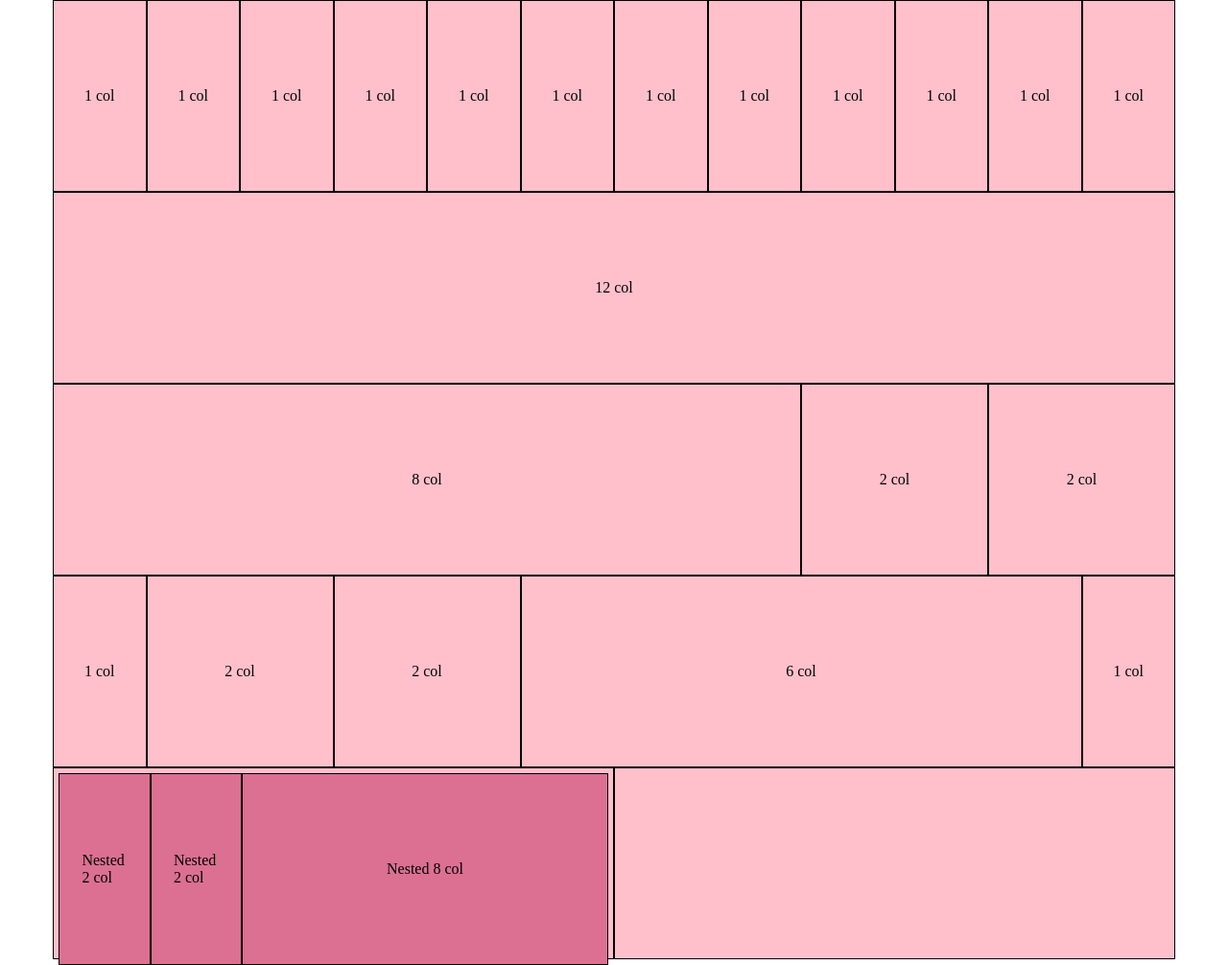
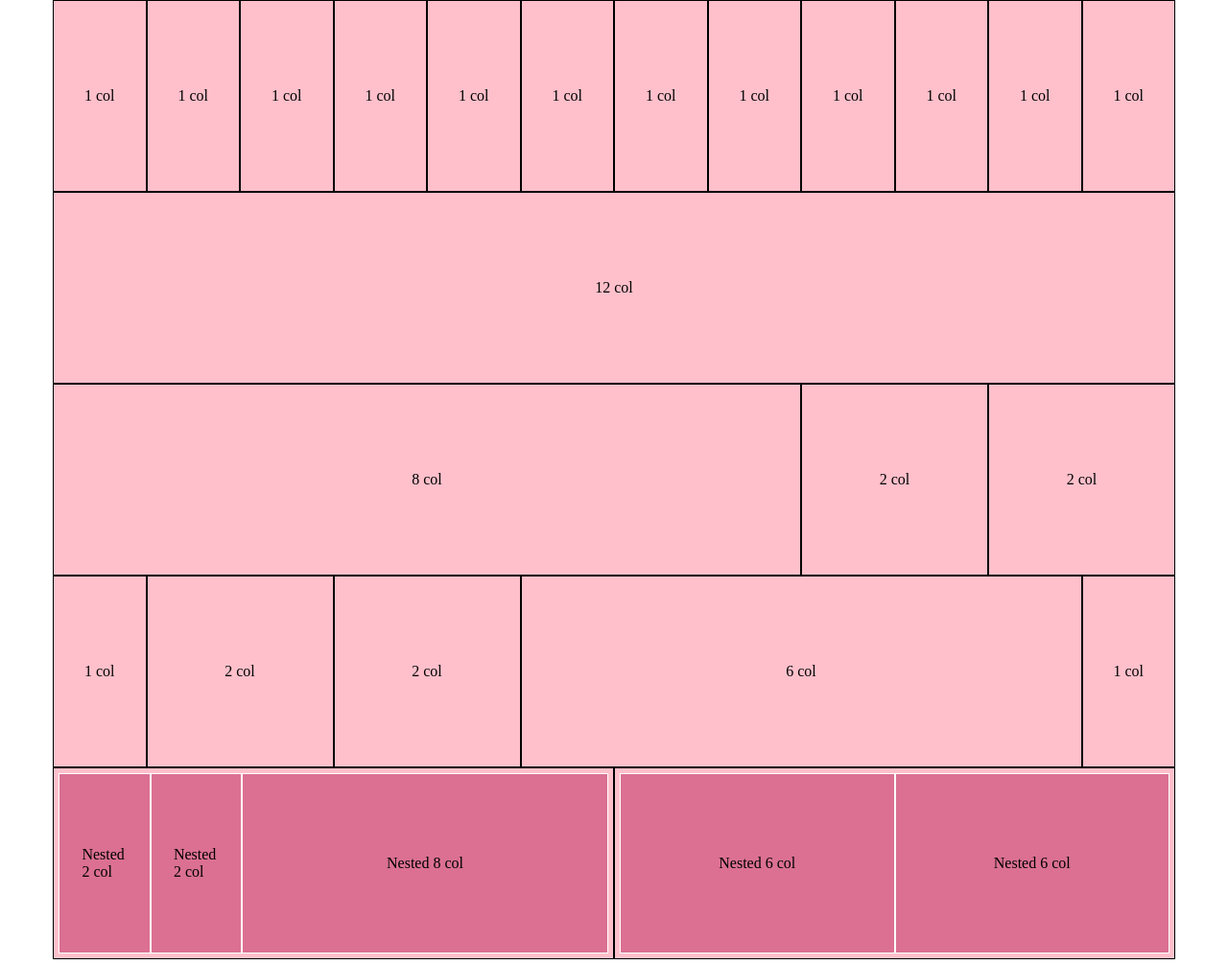
Before and after one commit to NicolettaBr/html-css-12bool, a plain HTML site: page index.html in a window 1280 px wide. Shown: the whole page at 96% size. Drawn offline with Linux system fonts and the light colour scheme.

Commit message:
esercizio terminato

```diff
--- a/css/style.css
+++ b/css/style.css
@@ -8,7 +8,6 @@
 /*DEBUG*/
 
 .debug .container{
-    background-color: coral;
     height: 200px;
 }
 
@@ -18,6 +17,28 @@
     border: 1px solid black;
     padding: 5px;
 }
+
+/*Span interno colonne con debug*/
+.debug [class*="col-"] span{
+    position:absolute;
+    top: 50%;
+    left: 50%;
+    transform: translate(-50%, -50%);
+}
+
+.debug .container [class*="col-"]{
+    height: 100%;
+}
+
+.debug .container [class*="col-"] .container {
+    height: 100%;
+}
+
+.debug .container [class*="col-"] .container>[class*="col-"]{
+    background-color: palevioletred;
+    border: 1px solid white;
+}
+
 
 /*FRAMEWORK*/
 
@@ -141,20 +162,3 @@
 .col-offset-11{
     width: calc( (100% / 12) * 11);
 }
-
-/*Span interno colonne con debug*/
-.debug [class*="col-"] span{
-    position:absolute;
-    top: 50%;
-    left: 50%;
-    transform: translate(-50%, -50%);
-}
-
-.debug .container [class*="col-"]{
-    height: 100%;
-}
-
-.debug .container [class*="col-"] .container>[class*="col-"]{
-    background-color: palevioletred;
-
-}
--- a/index.html
+++ b/index.html
@@ -129,6 +129,17 @@
 
         <div class="col-6">
 
+            <div class="container">
+
+                <div class="col-6">
+                    <span>Nested 6 col</span>
+                </div>
+
+                <div class="col-6">
+                    <span>Nested 6 col</span>
+                </div>
+
+            </div>
         </div>
     </div>
 
```
